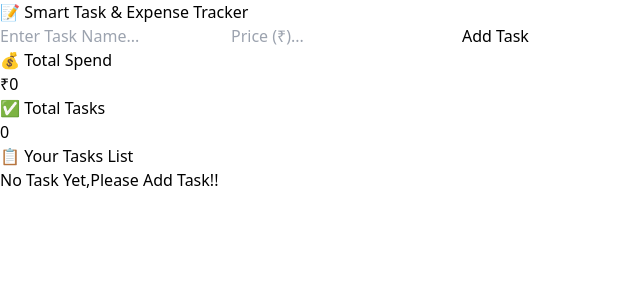
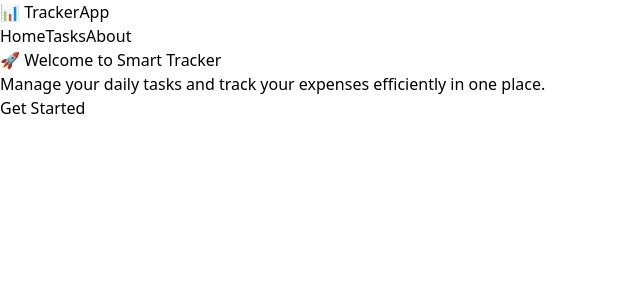
Before and after one commit to KSomanath-s/smart-task-expense-tracker, a React (Vite) app: page / in a window 1280 px wide. Shown: the top 300 px of the page, without its empty margins (0-640 px from the left). Built offline with nearby package versions, Linux system fonts and the light colour scheme.

Commit message:
added multiple pages and add active tab link

```diff
--- a/package.json
+++ b/package.json
@@ -12,6 +12,7 @@
   "dependencies": {
     "react": "^19.2.7",
     "react-dom": "^19.2.7",
+    "react-router-dom": "^7.18.1",
     "react-toastify": "^11.1.0"
   },
   "devDependencies": {
--- a/src/App.jsx
+++ b/src/App.jsx
@@ -1,9 +1,28 @@
 import React from 'react'
 import SmartTask from './components/SmartTask'
+import { BrowserRouter, Route, Routes } from 'react-router-dom'
+import Home from './pages/Home'
+import About from './pages/About'
+import Navbar from './components/Navbar'
 
 const App = () => {
   return (
-    <SmartTask/>
+    <>
+      <BrowserRouter>
+        <Navbar />
+        <Routes>
+          {/* Home Page */}
+          <Route path="/" element={<Home />} />
+
+          {/* Smart Task page */}
+          <Route path="/tasks" element={<SmartTask />} />
+
+          {/* About Page */}
+          <Route path="/about" element={<About />} />
+
+        </Routes>
+      </BrowserRouter>
+    </>
   )
 }
 
--- /dev/null
+++ b/src/components/Navbar.jsx
@@ -0,0 +1,34 @@
+import React from 'react'
+import { Link, NavLink } from 'react-router-dom'
+
+const Navbar = () => {
+    const activeStyle = ({ isActive }) => isActive ? "text-slate-900 border-b-2 border-slate-900 pb-1" : "text-slate-500 hover:text-slate-800 transition";
+    return (
+        <>
+            <nav className="sticky top-0 bg-white shadow-md p-4 flex justify-between items-center px-8 border-b border-slate-200">
+                {/* 🎯 डाव्या बाजूला ॲपचा लोगो/नाव */}
+                <Link to='/' className="text-xl font-black text-slate-800 tracking-wide">
+                    📊 TrackerApp
+                </Link>
+                <div className="flex gap-6 font-bold text-slate-600">
+                    <NavLink to='/' className={activeStyle}>
+                        Home
+                    </NavLink>
+                    <NavLink
+                        to="/tasks"
+                        className={activeStyle}>
+                        Tasks
+                    </NavLink>
+                    <NavLink
+                        to='/about'
+                        className={activeStyle}
+                    >
+                        About
+                    </NavLink>
+                </div>
+            </nav>
+        </>
+    )
+}
+
+export default Navbar
--- /dev/null
+++ b/src/pages/About.jsx
@@ -0,0 +1,17 @@
+// src/About.jsx
+import React from 'react';
+
+const About = () => {
+    return (
+        <div className="min-h-screen bg-slate-100 flex flex-col items-center justify-center p-6 text-center">
+            <h1 className="text-3xl font-bold text-slate-800 mb-4">
+                ℹ️ About This App
+            </h1>
+            <p className="text-slate-600 max-w-sm">
+                This app is built using React, Tailwind CSS, Custom Hooks, and React Router to provide a seamless user experience.
+            </p>
+        </div>
+    );
+};
+
+export default About;
--- /dev/null
+++ b/src/pages/Home.jsx
@@ -0,0 +1,23 @@
+// src/Home.jsx
+import React from 'react';
+import { Link, useNavigate } from 'react-router-dom';
+
+const Home = () => {
+    const navigate = useNavigate();
+    return (
+        <div className="min-h-screen bg-slate-100 flex flex-col items-center justify-center p-6 text-center">
+            <h1 className="text-4xl font-black text-slate-800 mb-4">
+                🚀 Welcome to Smart Tracker
+            </h1>
+            <p className="text-slate-600 mb-6 max-w-md">
+                Manage your daily tasks and track your expenses efficiently in one place.
+            </p>
+            <Link to='/tasks'
+                className="bg-slate-800 text-white px-6 py-3 rounded-xl font-bold shadow-lg">
+                Get Started
+            </Link>
+        </div>
+    );
+};
+
+export default Home;
```
Also changed, not shown: 1 other file (tests, documents, lock files or other folders).
